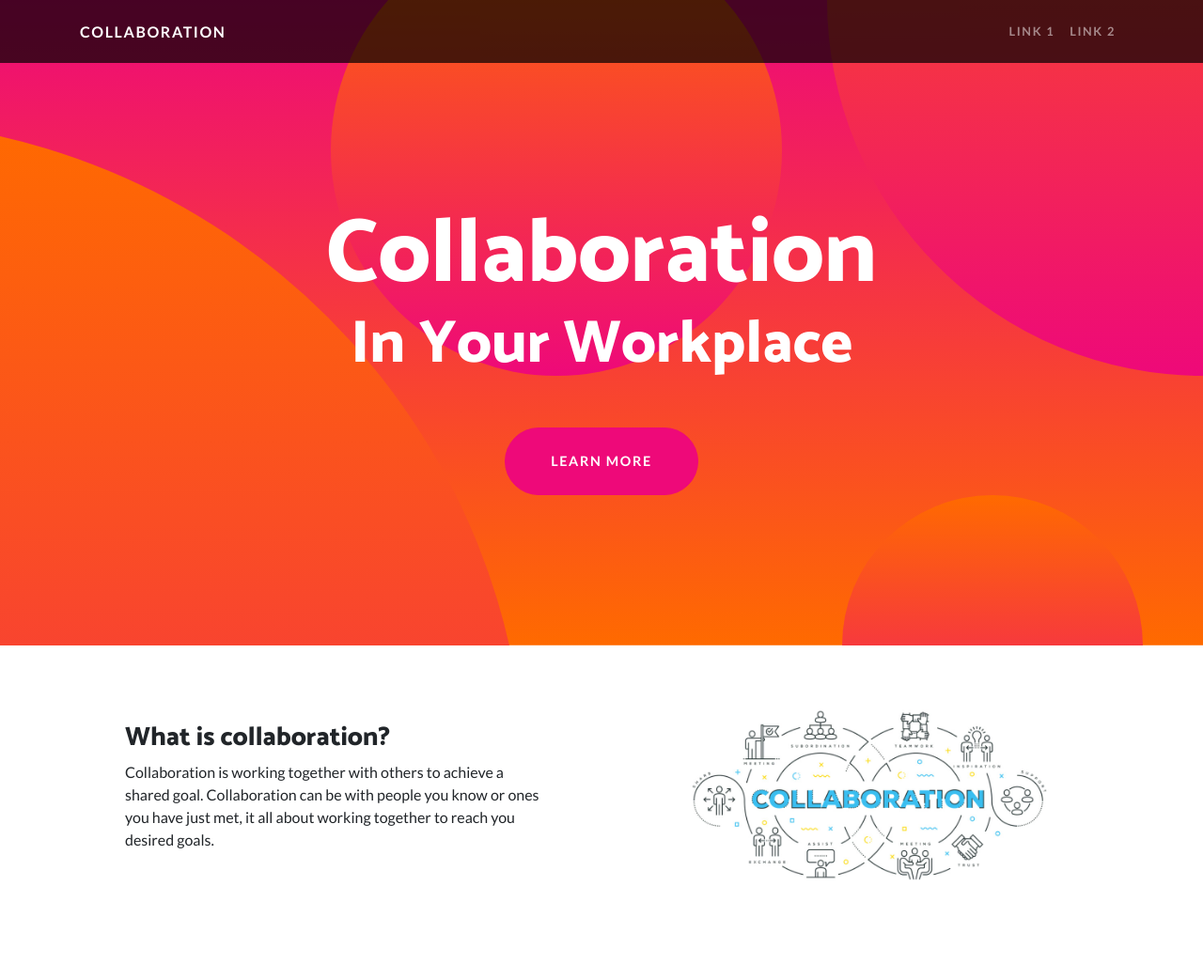
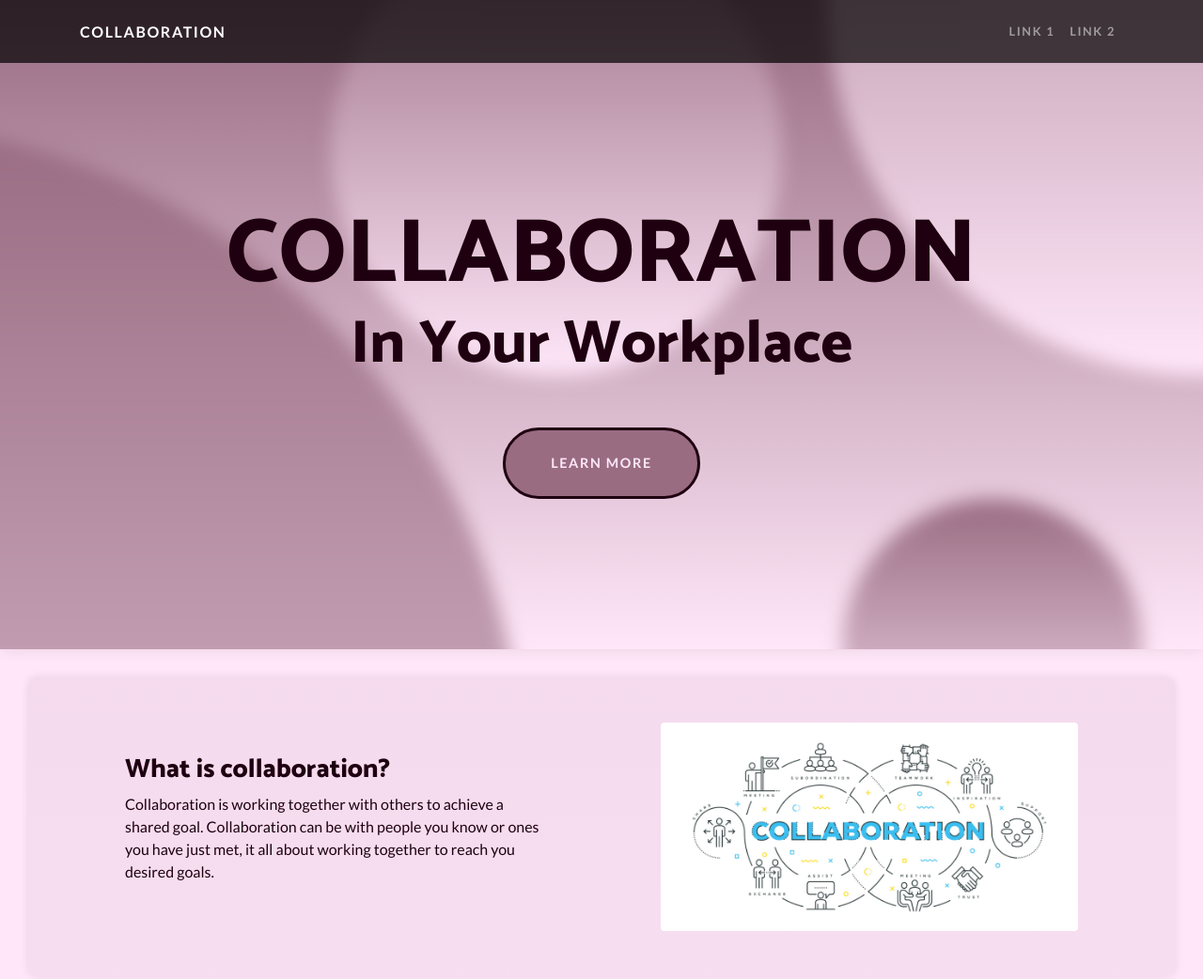
Before and after one commit to KingAshtor/Ch3SelfOrganisingTeamDemo, a website: page index.html in a window 1280 px wide. Shown: the top 1042 px of the page at 94% size. Drawn offline with Linux system fonts and the light colour scheme.

Commit message:
css changes

```diff
--- /dev/null
+++ b/css/changes.css
@@ -0,0 +1,81 @@
+:root {
+    --background: rgb(255, 231, 249);
+    --primary: rgb(153, 108, 130);
+    --secondary: rgb(169, 145, 167);
+    --tertiary: rgb(31, 0, 16);
+}
+
+body {
+    color: var(--tertiary);
+    background-color: var(--background);
+}
+
+header.masthead .bg-circle {
+    filter: blur(10px);
+    background: linear-gradient(0deg, var(--background) 0%, var(--primary) 100%);
+}
+
+header.masthead {
+    background: linear-gradient(0deg, var(--background) 0%, var(--primary) 100%);
+    box-shadow: 0px 0px 15px rgba(31, 0, 16, 0.1);
+}
+
+
+header.masthead .masthead-content .masthead-heading {
+    text-transform: uppercase;
+    color: var(--tertiary);
+    font-size: 2.5rem;
+}
+
+header.masthead .masthead-content .masthead-subheading {
+    color: var(--tertiary);
+    font-size: 1.5rem;
+}
+
+.bg-primary {
+    background-color: var(--background) !important;
+}
+
+.btn-primary {
+    color: var(--background) !important;
+    background-color: var(--primary) !important;
+    border: 0.2rem solid var(--tertiary) !important;
+}
+
+.btn-primary:active, .btn-primary:focus, .btn-primary:hover {
+    background-color: var(--secondary) !important;
+    border-color: var(--tertiary) !important;
+}
+
+.btn-primary:focus {
+    box-shadow: 0 0 0 0.2rem var(--tertiary) !important;
+}
+
+footer {
+    background: linear-gradient(180deg, var(--background) 0%, var(--secondary) 100%);
+}
+
+section {
+    border-radius: 10px;
+    margin: 30px;
+    background: linear-gradient(180deg, rgba(153, 108, 130, 0.1) 0%, rgba(169, 145, 167, 0.1) 100%);
+    box-shadow: 0px 0px 10px rgba(31, 0, 16, 0.1);
+}
+
+@media (min-width: 600px) {
+    header.masthead .masthead-content .masthead-heading {
+      font-size: 4rem;
+    }
+    header.masthead .masthead-content .masthead-subheading {
+      font-size: 2rem;
+    }
+}
+
+@media (min-width: 992px) {
+    header.masthead .masthead-content .masthead-heading {
+      font-size: 6rem;
+    }
+    header.masthead .masthead-content .masthead-subheading {
+      font-size: 4rem;
+    }
+}
--- a/index.html
+++ b/index.html
@@ -19,6 +19,7 @@
 
   <!-- Custom styles for this template -->
   <link href="css/one-page-wonder.min.css" rel="stylesheet">
+  <link href="css/changes.css" rel="stylesheet">
 
 </head>
 
```
